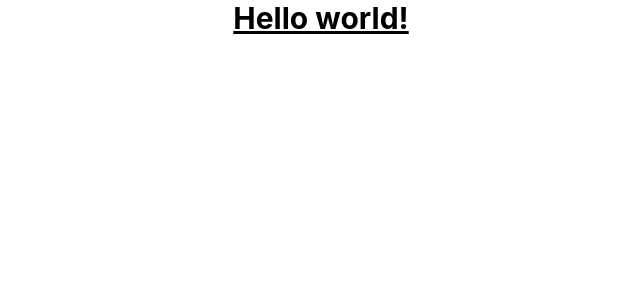
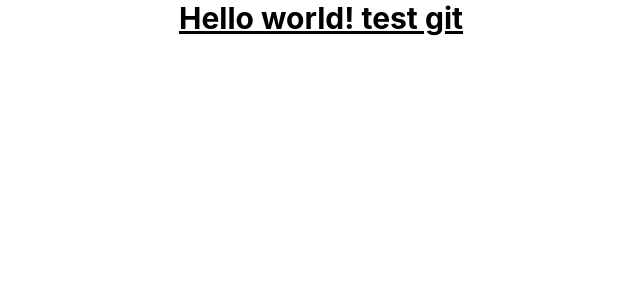
Before and after one commit to WS-HHH/react-demo, a React (Create React App) app: page / in a window 1280 px wide. Shown: the top 300 px of the page, without its empty margins (319-959 px from the left). Built offline with nearby package versions, Linux system fonts and the light colour scheme.

Commit message:
test(src): test git

```diff
--- a/src/App.js
+++ b/src/App.js
@@ -5,6 +5,7 @@ function App() {
     <div className="App">
       <h1 className="text-3xl font-bold underline">
         Hello world!
+        test git
       </h1>
     </div>
   );
```
